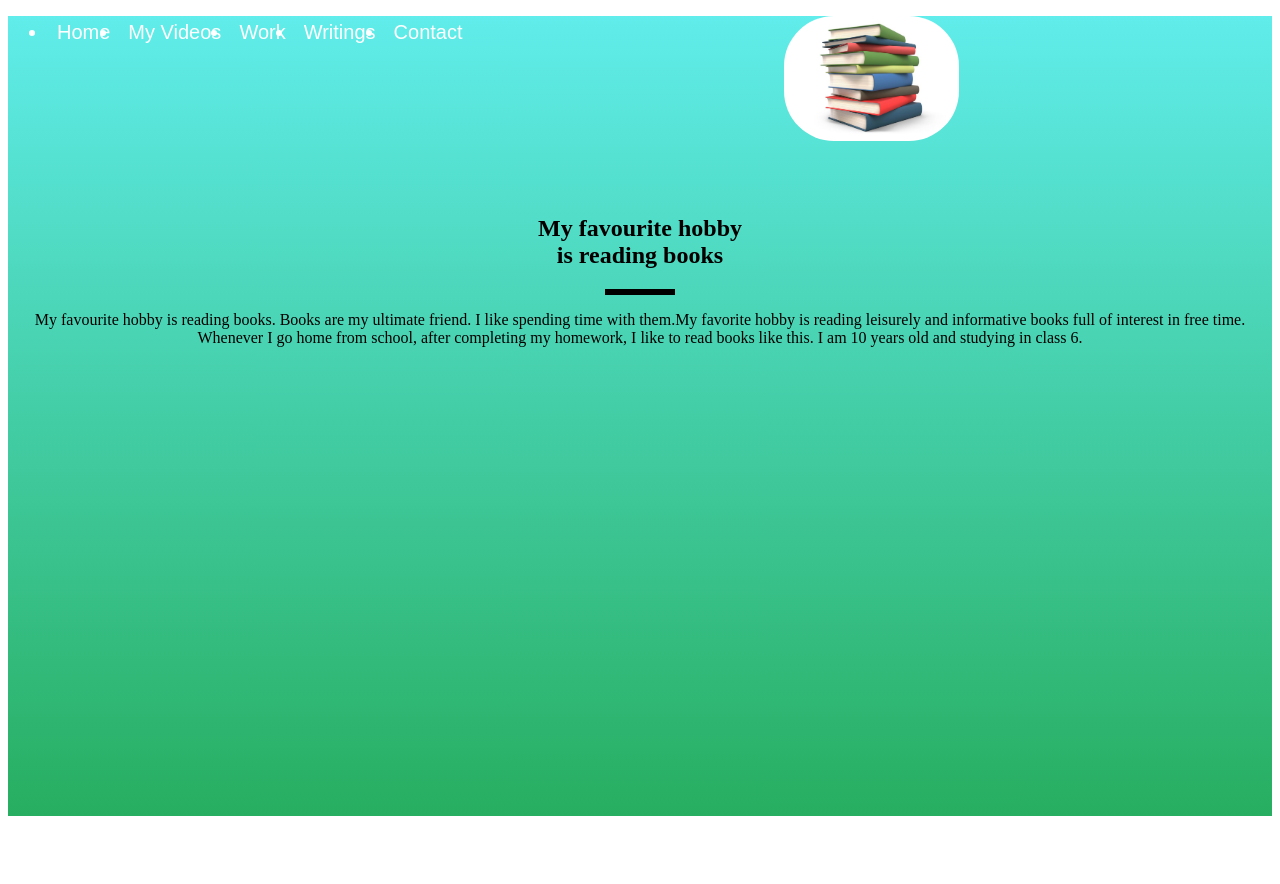
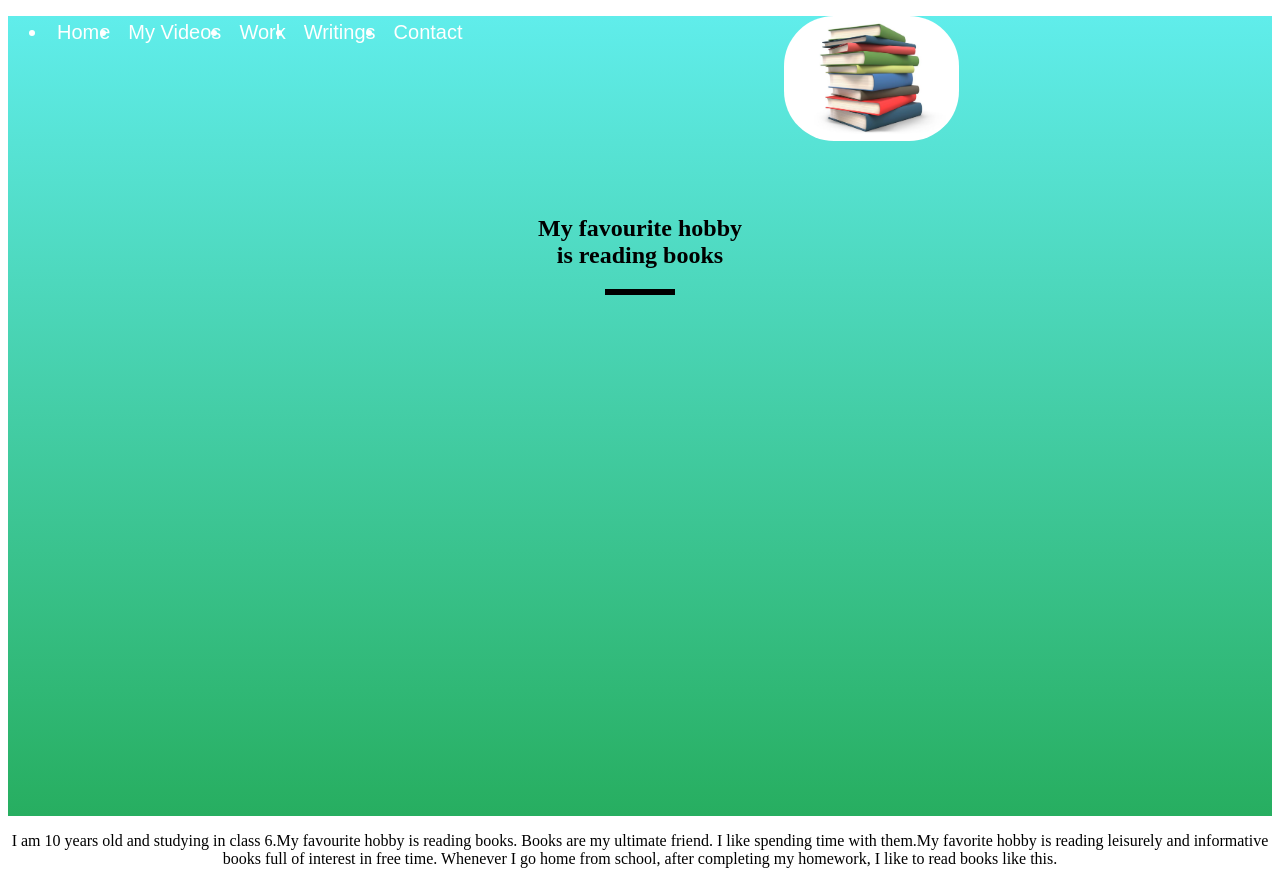
Before and after one commit to viraaj16/Favourite-1, a plain HTML site: page index.html in a window 1280 px wide. Before the commit the page ends 824 px from the top, so only its background shows below. Drawn offline with Linux system fonts and the light colour scheme.

Commit message:
Update index.html

```diff
--- a/index.html
+++ b/index.html
@@ -13,9 +13,13 @@
          <li class="links"> Contact </li>
     </ul>
     <section id="welcome">
+        <div class="inside welcome">
         <img src="books.jpg">
         <h1>My favourite hobby <br>is reading books</h1>
         <div class="line"></div>
-        <p>My favourite hobby is reading books. Books are my ultimate friend. I like spending time with them.My favorite hobby is reading leisurely and informative books full of interest in free time. Whenever I go home from school, after completing my homework, I like to read books like this. I am 10 years old and studying in class 6. </p>
+        </div>
+    </section>
+    <section id='bio'>
+        <p>I am 10 years old and studying in class 6.My favourite hobby is reading books. Books are my ultimate friend. I like spending time with them.My favorite hobby is reading leisurely and informative books full of interest in free time. Whenever I go home from school, after completing my homework, I like to read books like this. </p>
     </section>
 </body></html>
```
